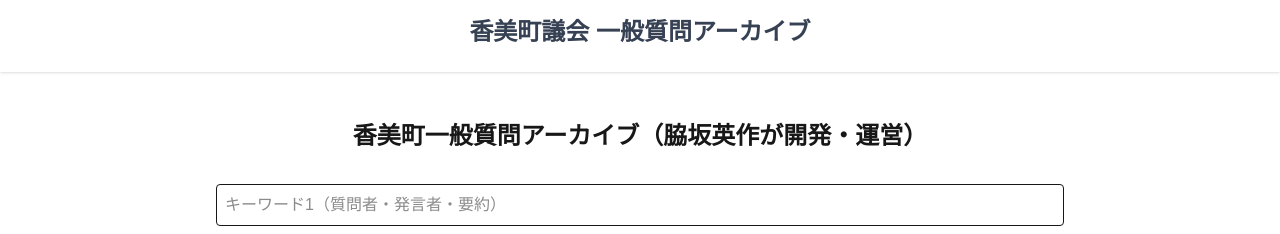
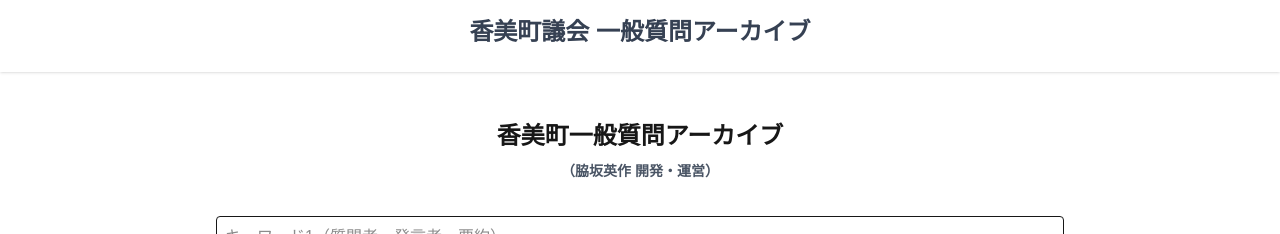
Before and after one commit to ForestEisaku/kamigikai-wakiskahomepage, a Next.js app: page / in a window 1280 px wide. Shown: the top 234 px of the page. Built offline with nearby package versions, Linux system fonts and the light colour scheme; no server answers; the database is empty.

Commit message:
page.tsx

```diff
--- a/src/app/page.tsx
+++ b/src/app/page.tsx
@@ -203,7 +203,10 @@ export default function ArchivePage() {
   return (
     <main className="p-6 max-w-4xl mx-auto space-y-8">
       <div className="text-center">
-        <h1 className="text-2xl font-bold">香美町一般質問アーカイブ（脇坂英作が開発・運営）</h1>
+        <h1 className="text-2xl font-bold">
+  香美町一般質問アーカイブ<br />
+  <span className="text-sm text-gray-600">（脇坂英作 開発・運営）</span>
+</h1>
       </div>
 
       <div className="mt-4 space-y-2">
```
